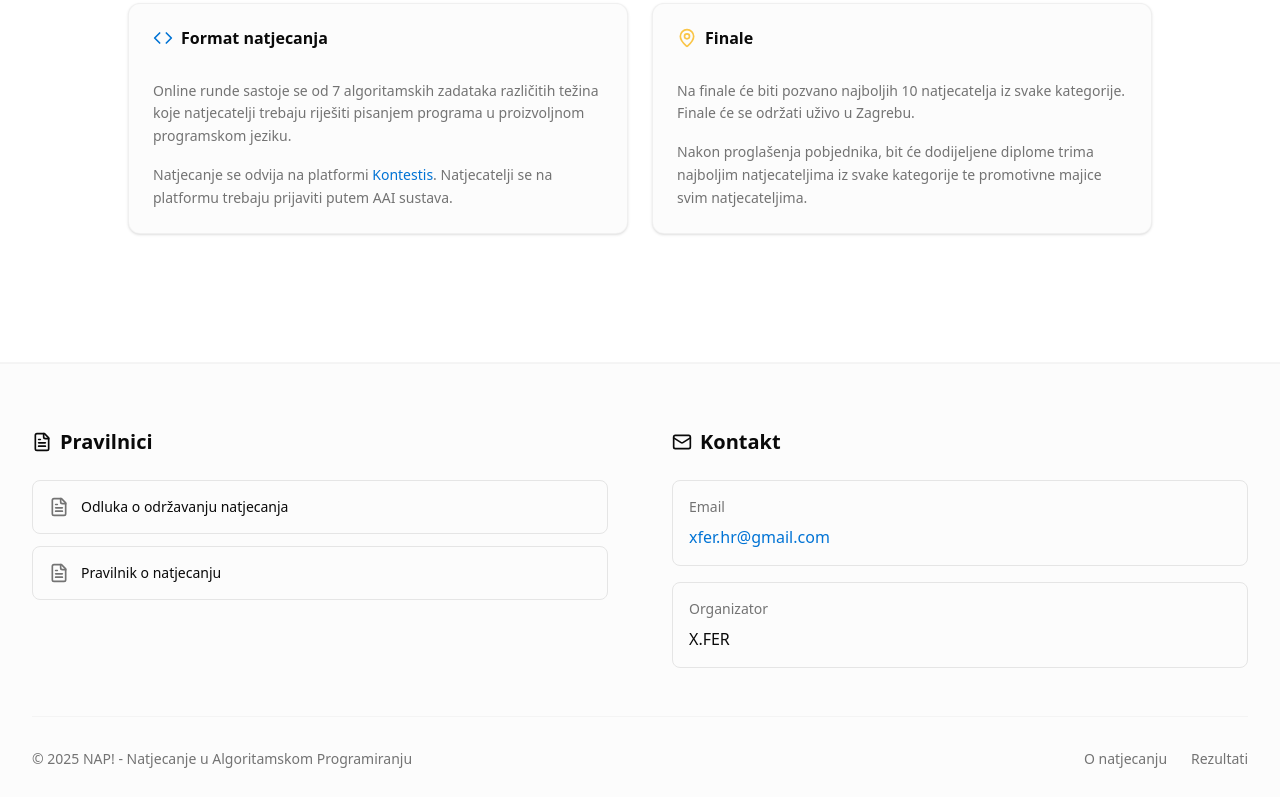
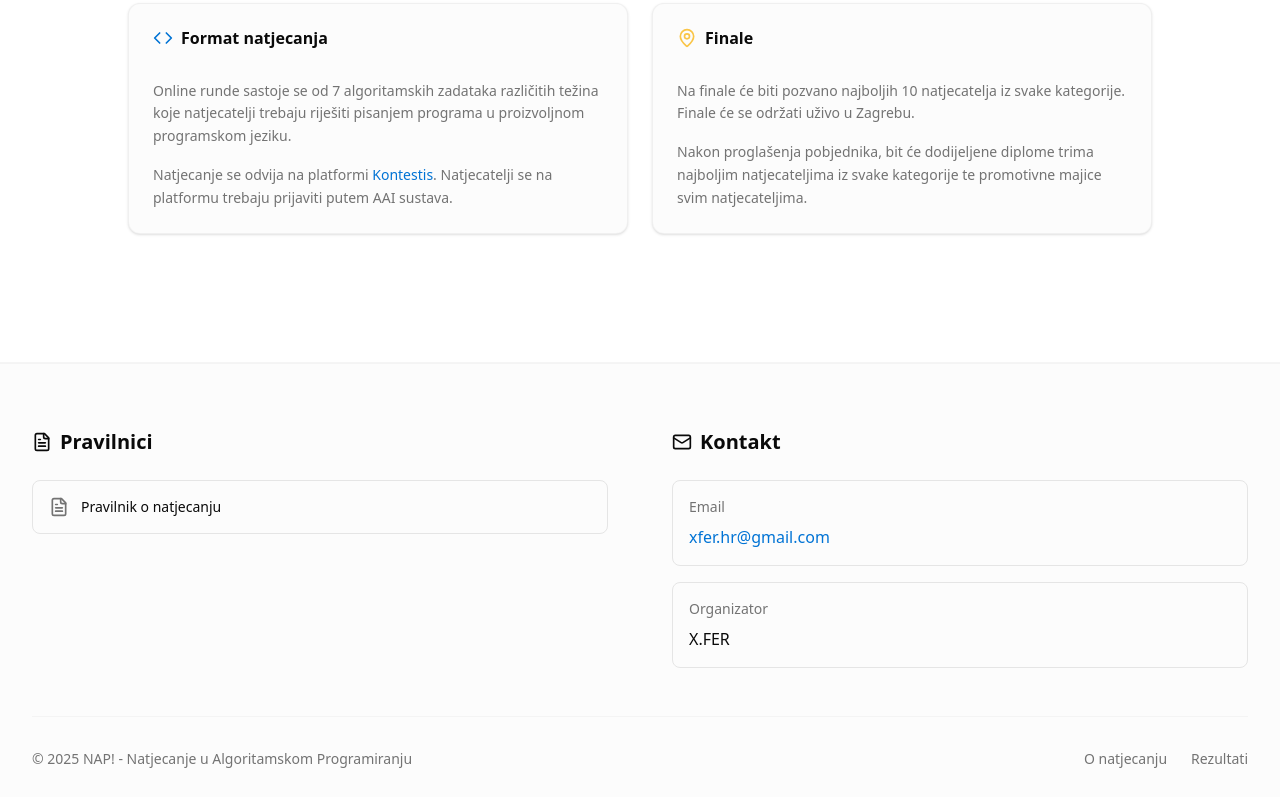
Before and after one commit to ItKlubBozoLagan/nap-web, a Next.js app: page / in a window 1280 px wide. Shown: the part 1944-2741 px from the top of the page. Built offline with nearby package versions, Linux system fonts and the light colour scheme.

Commit message:
Update pravilnik

```diff
--- a/components/footer.tsx
+++ b/components/footer.tsx
@@ -14,17 +14,7 @@ export function Footer() {
                         </h3>
                         <div className="space-y-3">
                             <Link
-                                href="https://docs.google.com/document/d/1nT8KROz_DpknunQSmrILRduJyN6ilIyasJG-bAY-QsU/edit?usp=drive_link"
-                                target="_blank"
-                                className="flex items-center gap-3 p-4 rounded-lg border border-border hover:border-primary/50 hover:bg-primary/5 transition-all group"
-                            >
-                                <FileText className="w-5 h-5 text-muted-foreground group-hover:text-primary transition-colors" />
-                                <span className="text-sm font-medium text-foreground">
-                                    Odluka o održavanju natjecanja
-                                </span>
-                            </Link>
-                            <Link
-                                href="https://docs.google.com/document/d/1tKBnTB1HlAMCwKXFPm1w7yS6f_2hgQzNyf2F1PFs6YI/edit?usp=drive_link"
+                                href="https://docs.google.com/document/d/1ozJd5pfSUSc74250P5bZoIZL1aBoLgHmVjMWKnouk0c/edit?usp=sharing"
                                 target="_blank"
                                 className="flex items-center gap-3 p-4 rounded-lg border border-border hover:border-primary/50 hover:bg-primary/5 transition-all group"
                             >
@@ -64,7 +54,8 @@ export function Footer() {
                 <div className="mt-12 pt-8 border-t border-border/40">
                     <div className="flex flex-col md:flex-row justify-between items-center gap-4">
                         <p className="text-sm text-muted-foreground">
-                            © 2025 NAP! - Natjecanje u Algoritamskom Programiranju
+                            © {new Date().getFullYear()} NAP! - Natjecanje u Algoritamskom
+                            Programiranju
                         </p>
                         <div className="flex items-center gap-6">
                             <Link
--- a/components/hero.tsx
+++ b/components/hero.tsx
@@ -47,6 +47,7 @@ export function Hero() {
                                 Prijava na Evaluator
                             </Button>
                         </Link>
+                        <Link href={"/rezultati"}>
                             <Button
                                 size="lg"
                                 variant="outline"
@@ -54,6 +55,7 @@ export function Hero() {
                             >
                                 Pogledaj rezultate
                             </Button>
+                        </Link>
                     </div>
 
                     {/* Stats */}
```
Lines whose indentation alone changed are shown as unchanged.
